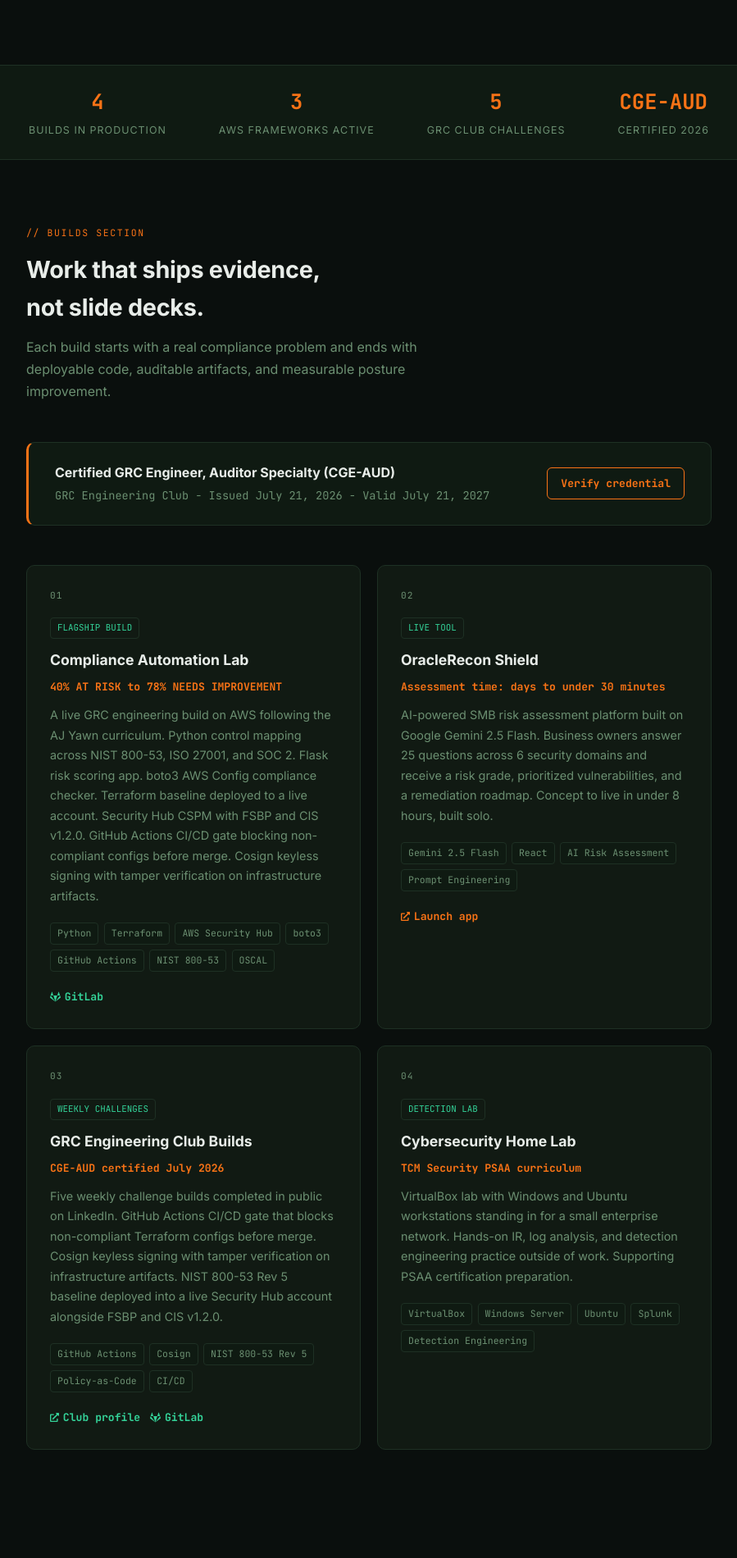
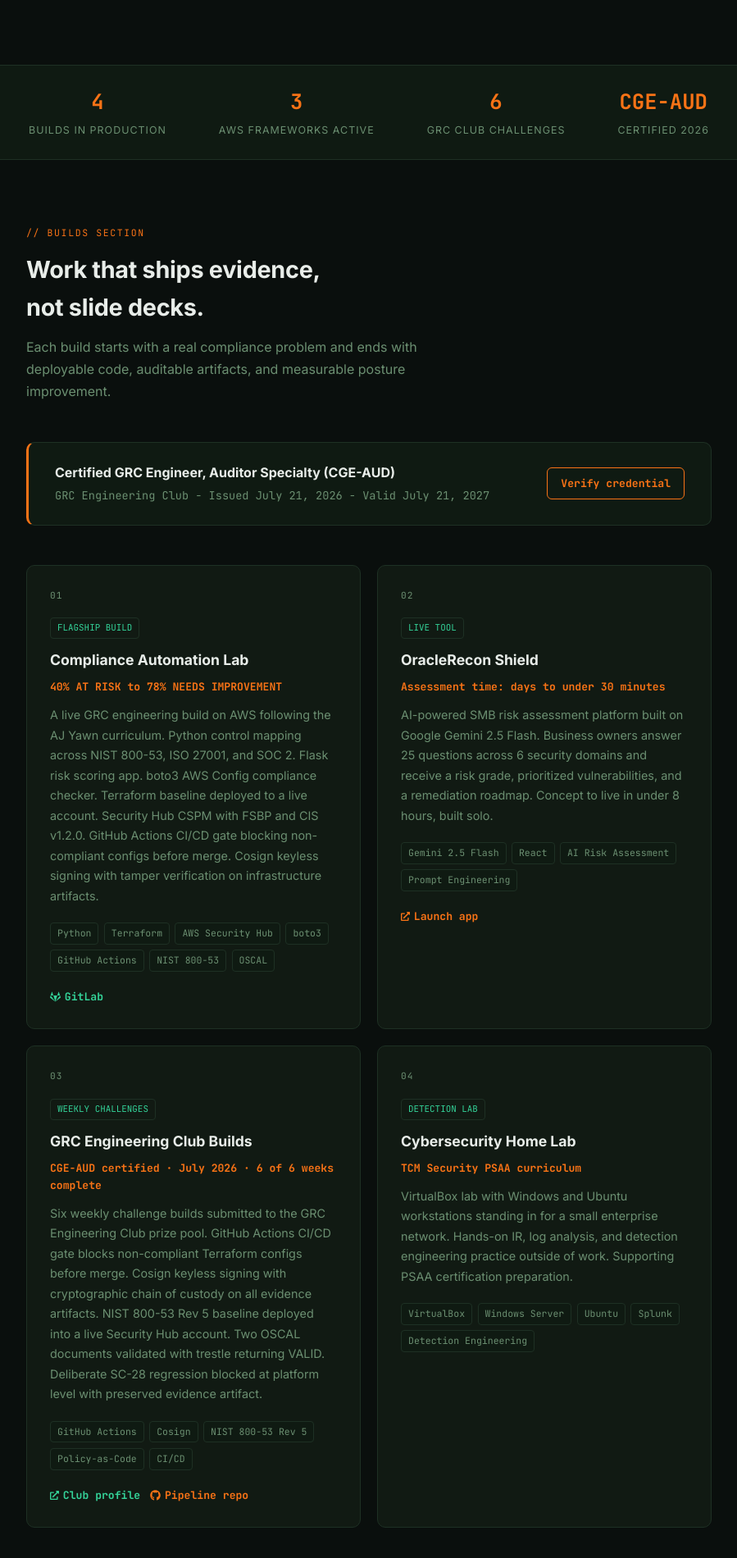
Before and after one commit to doneal78/oraclerecon-grc-labs, a React (Vite) app: page / in a window 1280 px wide. Shown: the part 940-2840 px from the top of the page at 82% size, without its empty margins (190-1089 px from the left). Built offline with nearby package versions, Linux system fonts and the light colour scheme.

Commit message:
update challenge count to 6 and add pipeline repo link

```diff
--- a/src/App.jsx
+++ b/src/App.jsx
@@ -28,12 +28,12 @@ const builds = [
     num: '03',
     tag: 'WEEKLY CHALLENGES',
     name: 'GRC Engineering Club Builds',
-    metric: 'CGE-AUD certified July 2026',
-    desc: 'Five weekly challenge builds completed in public on LinkedIn. GitHub Actions CI/CD gate that blocks non-compliant Terraform configs before merge. Cosign keyless signing with tamper verification on infrastructure artifacts. NIST 800-53 Rev 5 baseline deployed into a live Security Hub account alongside FSBP and CIS v1.2.0.',
+    metric: 'CGE-AUD certified · July 2026 · 6 of 6 weeks complete',
+    desc: 'Six weekly challenge builds submitted to the GRC Engineering Club prize pool. GitHub Actions CI/CD gate blocks non-compliant Terraform configs before merge. Cosign keyless signing with cryptographic chain of custody on all evidence artifacts. NIST 800-53 Rev 5 baseline deployed into a live Security Hub account. Two OSCAL documents validated with trestle returning VALID. Deliberate SC-28 regression blocked at platform level with preserved evidence artifact.',
     tags: ['GitHub Actions', 'Cosign', 'NIST 800-53 Rev 5', 'Policy-as-Code', 'CI/CD'],
     links: [
       { label: 'Club profile', href: 'https://directory.grcengclub.com/engineers/doneal78/', icon: 'ext', primary: false },
-      { label: 'GitLab', href: 'https://gitlab.com/doneal78-group', icon: 'gitlab', primary: false }
+      { label: 'Pipeline repo', href: 'https://github.com/doneal78/grc-engineering-pipeline', icon: 'github', primary: true }
     ]
   },
   {
@@ -132,7 +132,7 @@ function App() {
           <span className="stat-label">AWS frameworks active</span>
         </div>
         <div className="stat">
-          <span className="stat-num">5</span>
+          <span className="stat-num">6</span>
           <span className="stat-label">GRC Club challenges</span>
         </div>
         <div className="stat">
```
